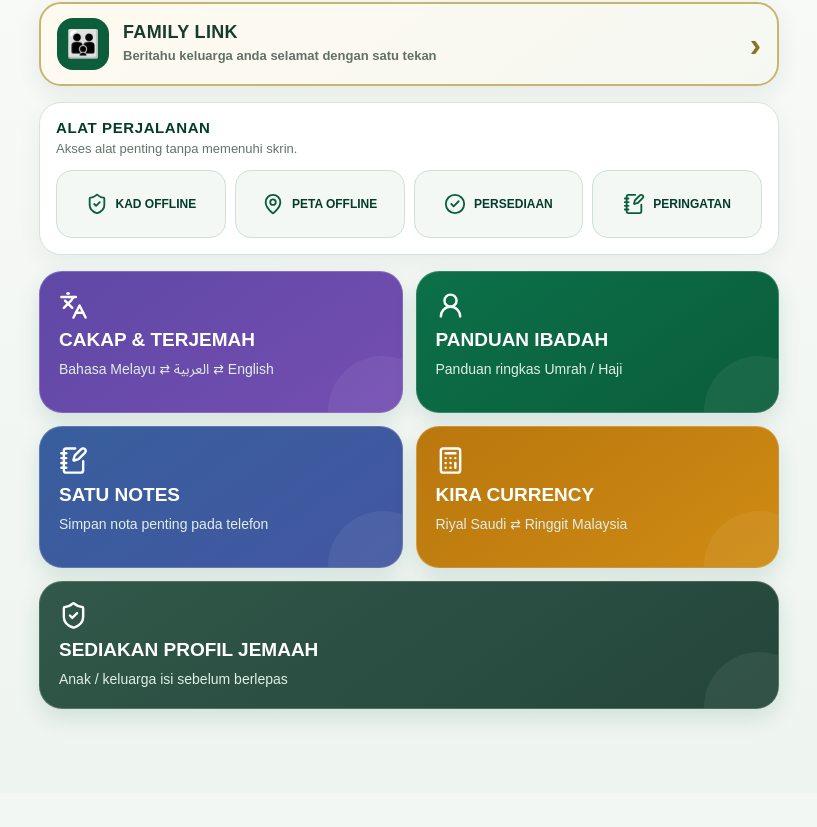
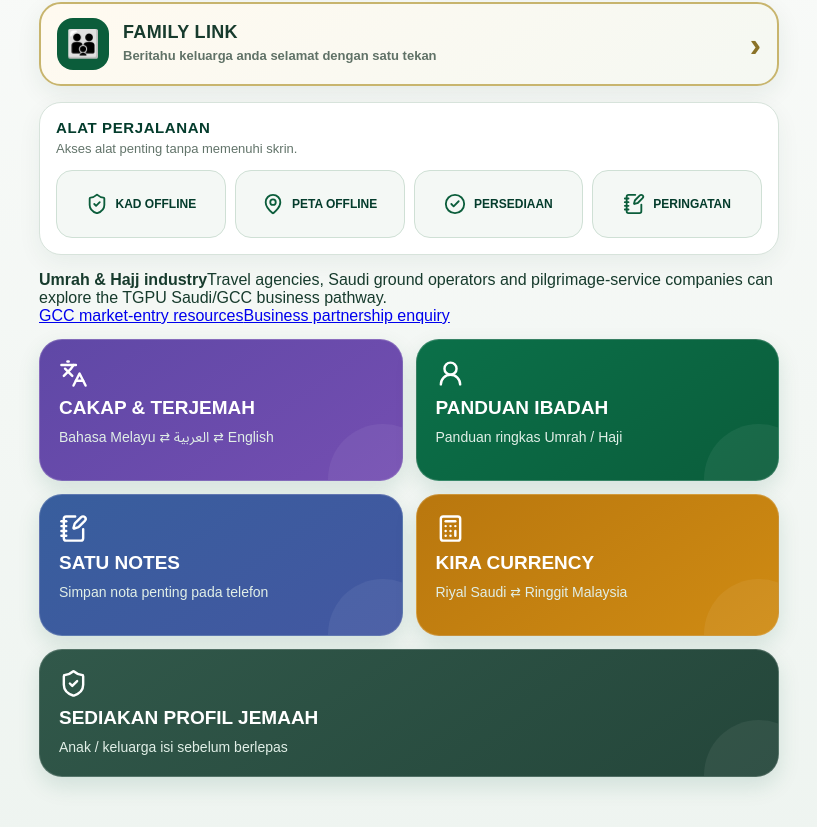
Before and after one commit to MamduhSaffin/TEMAN-Haramain-by-TGPU, a React (Vite) app: page / in a window 1280 px wide. Shown: the part 926-1753 px from the top of the page, without its empty margins (231-1048 px from the left). Before the commit the page ends 1719 px from the top, so only its background shows below. Built offline with nearby package versions, Linux system fonts and the light colour scheme.

Commit message:
Connect TEMAN travel industry to GCC ecosystem

```diff
--- a/src/App.tsx
+++ b/src/App.tsx
@@ -422,6 +422,14 @@ export default function App() {
           <button type="button" onClick={() => openUtility('.temanReminderTrigger')}><NotebookPen size={22}/><span>{t.remindersTool}</span></button>
         </div>
       </section>
+      <section className="travelIndustryGateway" aria-label="Umrah and Hajj industry">
+        <strong>Umrah & Hajj industry</strong>
+        <span>Travel agencies, Saudi ground operators and pilgrimage-service companies can explore the TGPU Saudi/GCC business pathway.</span>
+        <div>
+          <a href="https://gccmarketentry.me/?utm_source=teman.tgpu.my&utm_medium=referral&utm_campaign=umrah_hajj_industry" target="_blank" rel="noopener noreferrer">GCC market-entry resources</a>
+          <a href="https://connect.tgpu.my/business?utm_source=teman.tgpu.my&utm_medium=referral&utm_campaign=umrah_hajj_industry&utm_content=teman_home" target="_blank" rel="noopener noreferrer">Business partnership enquiry</a>
+        </div>
+      </section>
       <div className="grid featureGrid">
         <button type="button" className="feature translateFeature" onClick={() => setPage('translate')}><Languages/><strong>{t.translate}</strong><span>{t.translateHint}</span></button>
         <button type="button" className="feature ibadahFeature" onClick={() => setPage('ibadah')}><UserRound/><strong>{t.ibadah}</strong><span>{t.ibadahHint}</span></button>
```
